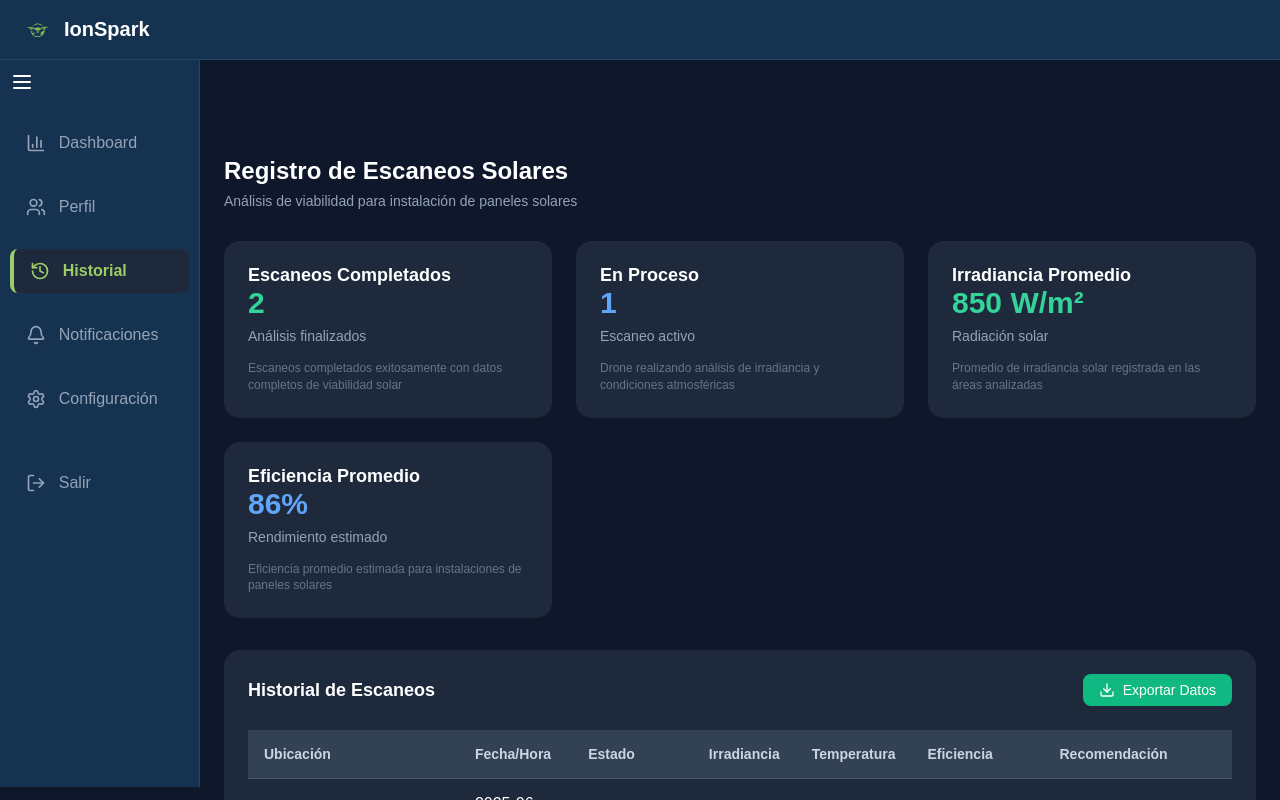
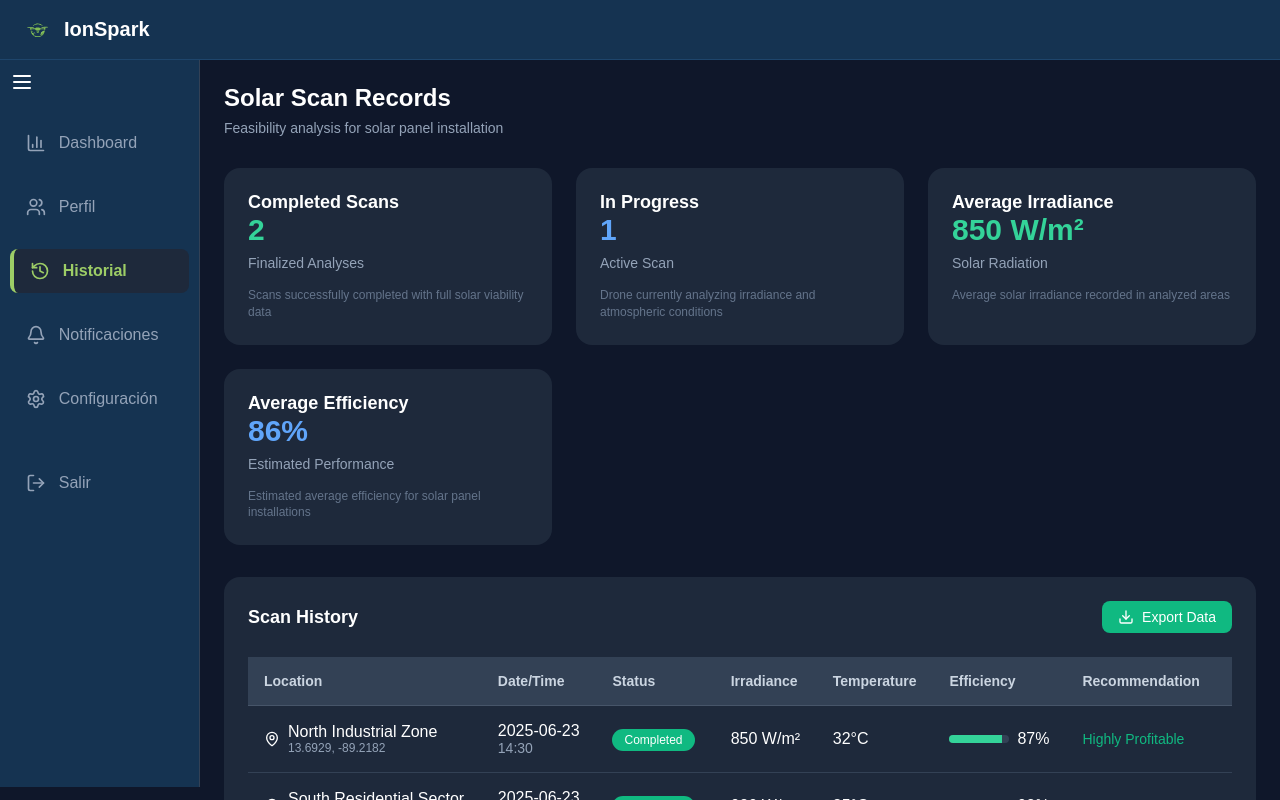
Before and after one commit to MrAlegria-6/IonSparkProject, a React (Create React App) app: page /historial in a window 1280 px wide. Built offline with nearby package versions, Linux system fonts and the light colour scheme.

Commit message:
Ultimos Cambios

```diff
--- a/src/Historial/Historial.jsx
+++ b/src/Historial/Historial.jsx
@@ -1,67 +1,66 @@
 import React, { useState } from 'react';
 import { MapPin, Download } from 'lucide-react';
-import "./Historial.css"
+import "./Historial.css";
 
-
-const Historial = () => {
+const History = () => {
   const [scans] = useState([
     {
       id: 1,
-      location: "Zona Industrial Norte",
+      location: "North Industrial Zone",
       coordinates: "13.6929, -89.2182",
       date: "2025-06-23",
       time: "14:30",
-      status: "Completado",
+      status: "Completed",
       solarIrradiance: 850,
       temperature: 32,
       cloudCover: 15,
       efficiency: 87,
-      recommendation: "Altamente Rentable"
+      recommendation: "Highly Profitable"
     },
     {
       id: 2,
-      location: "Sector Residencial Sur",
+      location: "South Residential Sector",
       coordinates: "13.6785, -89.2245",
       date: "2025-06-23",
       time: "12:15",
-      status: "Completado",
+      status: "Completed",
       solarIrradiance: 920,
       temperature: 35,
       cloudCover: 8,
       efficiency: 92,
-      recommendation: "Excelente"
+      recommendation: "Excellent"
     },
     {
       id: 3,
-      location: "Parque Tecnológico",
+      location: "Technology Park",
       coordinates: "13.6842, -89.2156",
       date: "2025-06-23",
       time: "10:45",
-      status: "En Proceso",
+      status: "In Progress",
       solarIrradiance: 780,
       temperature: 29,
       cloudCover: 25,
       efficiency: 78,
-      recommendation: "Moderadamente Rentable"
+      recommendation: "Moderately Profitable"
     }
   ]);
 
   const getStatusColor = (status) => {
     switch (status) {
-      case 'Completado': return 'var(--color-emerald-500)';
-      case 'En Proceso': return '#f59e0b';
-      case 'Fallido': return '#ef4444';
+      case 'Completed': return 'var(--color-emerald-500)';
+      case 'In Progress': return '#f59e0b';
+      case 'Failed': return '#ef4444';
       default: return 'var(--color-slate-500)';
     }
   };
 
   const getRecommendationColor = (rec) => {
     switch (rec) {
-      case 'Excelente': return 'var(--color-emerald-400)';
-      case 'Altamente Rentable': return 'var(--color-emerald-500)';
-      case 'Moderadamente Rentable': return '#f59e0b';
-      case 'Poco Rentable': return '#f97316';
-      case 'No Rentable': return '#ef4444';
+      case 'Excellent': return 'var(--color-emerald-400)';
+      case 'Highly Profitable': return 'var(--color-emerald-500)';
+      case 'Moderately Profitable': return '#f59e0b';
+      case 'Low Profitability': return '#f97316';
+      case 'Not Profitable': return '#ef4444';
       default: return 'var(--color-slate-500)';
     }
   };
@@ -69,69 +68,69 @@ const Historial = () => {
   return (
     <div className="historial-container">
       <div className="page-header">
-        <h1 className="page-title">Registro de Escaneos Solares</h1>
-        <p className="page-subtitle">Análisis de viabilidad para instalación de paneles solares</p>
+        <h1 className="page-title">Solar Scan Records</h1>
+        <p className="page-subtitle">Feasibility analysis for solar panel installation</p>
       </div>
 
-      {/* Estadísticas */}
+      {/* Statistics */}
       <div className="stats-grid">
         <div className="stat-card">
-          <div className="card-title">Escaneos Completados</div>
+          <div className="card-title">Completed Scans</div>
           <div className="stat-value primary">2</div>
-          <div className="stat-label">Análisis finalizados</div>
+          <div className="stat-label">Finalized Analyses</div>
           <div className="stat-description">
-            Escaneos completados exitosamente con datos completos de viabilidad solar
+            Scans successfully completed with full solar viability data
           </div>
         </div>
 
         <div className="stat-card">
-          <div className="card-title">En Proceso</div>
+          <div className="card-title">In Progress</div>
           <div className="stat-value secondary">1</div>
-          <div className="stat-label">Escaneo activo</div>
+          <div className="stat-label">Active Scan</div>
           <div className="stat-description">
-            Drone realizando análisis de irradiancia y condiciones atmosféricas
+            Drone currently analyzing irradiance and atmospheric conditions
           </div>
         </div>
 
         <div className="stat-card">
-          <div className="card-title">Irradiancia Promedio</div>
+          <div className="card-title">Average Irradiance</div>
           <div className="stat-value primary">850 W/m²</div>
-          <div className="stat-label">Radiación solar</div>
+          <div className="stat-label">Solar Radiation</div>
           <div className="stat-description">
-            Promedio de irradiancia solar registrada en las áreas analizadas
+            Average solar irradiance recorded in analyzed areas
           </div>
         </div>
 
         <div className="stat-card">
-          <div className="card-title">Eficiencia Promedio</div>
+          <div className="card-title">Average Efficiency</div>
           <div className="stat-value secondary">86%</div>
-          <div className="stat-label">Rendimiento estimado</div>
+          <div className="stat-label">Estimated Performance</div>
           <div className="stat-description">
-            Eficiencia promedio estimada para instalaciones de paneles solares
+            Estimated average efficiency for solar panel installations
           </div>
         </div>
       </div>
 
-      {/* Historial de escaneos */}
+      {/* Scan History */}
       <div className="historial-section">
         <div className="table-header">
-          <h2 className="card-title">Historial de Escaneos</h2>
+          <h2 className="card-title">Scan History</h2>
           <button className="export-btn">
             <Download size={16} />
-            Exportar Datos
+            Export Data
           </button>
         </div>
         <div className="scans-table">
           <table>
             <thead>
               <tr>
-                <th>Ubicación</th>
-                <th>Fecha/Hora</th>
-                <th>Estado</th>
-                <th>Irradiancia</th>
-                <th>Temperatura</th>
-                <th>Eficiencia</th>
-                <th>Recomendación</th>
+                <th>Location</th>
+                <th>Date/Time</th>
+                <th>Status</th>
+                <th>Irradiance</th>
+                <th>Temperature</th>
+                <th>Efficiency</th>
+                <th>Recommendation</th>
               </tr>
             </thead>
             <tbody>
@@ -191,4 +190,4 @@ const Historial = () => {
   );
 };
 
-export default Historial;
+export default History;
--- a/src/Notifications/Notis.jsx
+++ b/src/Notifications/Notis.jsx
@@ -3,32 +3,32 @@ import { Sun, Wind, Thermometer } from 'lucide-react';
 import './Notis.css';
 
 const Notis = () => {
-  const notificaciones = [
+  const notifications = [
     {
       id: 1,
-      title: 'Análisis de terreno completado',
-      description: 'El análisis del terreno en San Juan Opico ha concluido. Se recomienda la integración de energía solar.',
+      title: 'Terrain Analysis Completed',
+      description: 'The terrain analysis in San Juan Opico has been completed. Integration of solar energy is recommended.',
       image: '/logo.svg',
       icon: <Sun size={24} color="#FACC15" />
     },
     {
       id: 2,
-      title: 'Potencial para energía eólica',
-      description: 'El terreno en Colonia Tecpán presenta condiciones favorables para instalar un parque eólico.',
+      title: 'Potential for Wind Energy',
+      description: 'The land in Colonia Tecpán shows favorable conditions for installing a wind farm.',
       image: '/logo.svg',
       icon: <Wind size={24} color="#4ADE80" />
     },
     {
       id: 3,
-      title: 'Recomendación: Instalación geotérmica',
-      description: 'El análisis geotérmico sugiere que se puede integrar energía geotérmica en el área de Ahuachapán.',
+      title: 'Recommendation: Geothermal Installation',
+      description: 'Geothermal analysis suggests that geothermal energy can be integrated in the Ahuachapán area.',
       image: '/logo.svg',
       icon: <Thermometer size={24} color="#FB923C" />
     },
     {
       id: 4,
-      title: 'Verificación de viabilidad',
-      description: 'El terreno en colonia Villa Tzuchi ha sido verificado como apto para la integración de energía renovable.',
+      title: 'Feasibility Verified',
+      description: 'The land in Villa Tzuchi has been verified as suitable for renewable energy integration.',
       image: '/logo.svg',
       icon: <Sun size={24} color="#FACC15" />
     },
@@ -36,12 +36,12 @@ const Notis = () => {
 
   return (
     <div className="notis-main">
-      <h1 className="notis-title-header">Notificaciones</h1>
+      <h1 className="notis-title-header">Notifications</h1>
 
       <div className="notis-card-list">
-        {notificaciones.map((noti) => (
+        {notifications.map((noti) => (
           <div key={noti.id} className="notis-card">
-            <img src={noti.image} alt="icono" className="notis-avatar" />
+            <img src={noti.image} alt="icon" className="notis-avatar" />
             <div className="notis-card-content">
               <div className="notis-icon">{noti.icon}</div>
               <h3 className="notis-title">{noti.title}</h3>
--- a/src/Settings/Settings.css
+++ b/src/Settings/Settings.css
@@ -35,14 +35,6 @@
     align-items: center;
     border-bottom: 1px solid var(--color-slate-700);
 }
-
-
-.main-content {
-  margin-left: 16rem; /* espacio para la sidebar */
-  margin-top: 73px;   /* espacio para el header */
-  padding: var(--spacing-8);
-}
-
 
 .page-header {
     margin-bottom: var(--spacing-8);
--- a/src/Settings/Settings.jsx
+++ b/src/Settings/Settings.jsx
@@ -34,20 +34,6 @@ const SettingsPage = () => {
 
   return (
     <div className="dashboard">
-      {/* Header */}
-      <header className="header">
-        <div className="header-content">
-          <div className="header-left">
-            <div className="logo">
-              <div className="logo-icon">
-                <img src="/logo.svg" alt="Logo" style={{ width: '24px', height: '24px' }} />
-              </div>
-              <span className="logo-text">IonSpark</span>
-            </div>
-          </div>
-        </div>
-      </header>
-
       <div className="main-layout">
         {/* Sidebar removed */}
 
--- a/src/UserDashboard/Dashboard.css
+++ b/src/UserDashboard/Dashboard.css
@@ -54,7 +54,7 @@
   position: absolute;
   top: 50%;
   left: 50%;
-  transform: translate(-50%, -50%);
+  transform: translate(-50%, -100%);
   font-size: 1.5rem;
   font-weight: bold;
   color: #10B981;
--- a/src/UserDashboard/Dashboard.jsx
+++ b/src/UserDashboard/Dashboard.jsx
@@ -105,6 +105,9 @@ const Dashboard = () => {
         <div className="stat-card">
           <div className="stat-value primary">85%</div>
           <div className="stat-label">Performance</div>
+          <div className="stat-description">
+            El análisis muestra que el 85% del proceso fue exitoso en la última ejecución.
+          </div>
         </div>
 
         <div className="stat-card">
```
